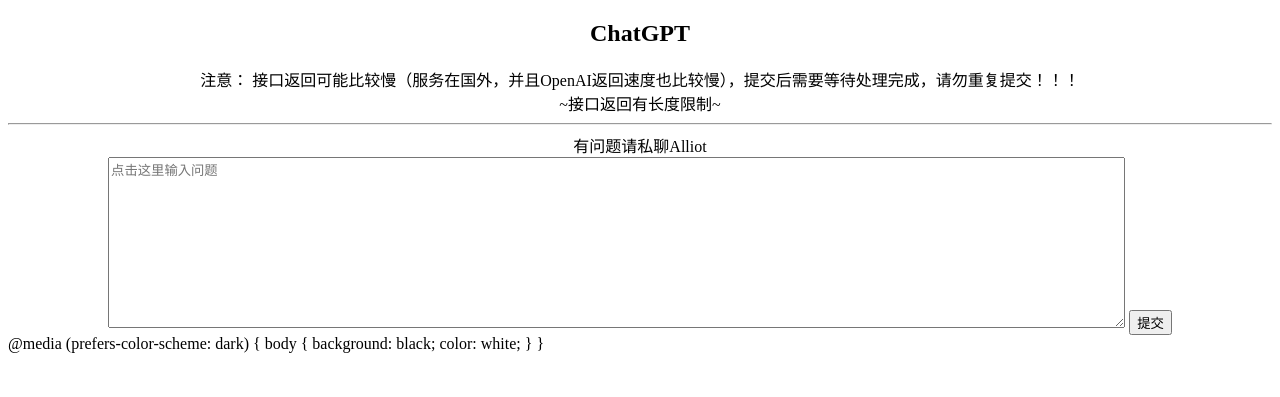
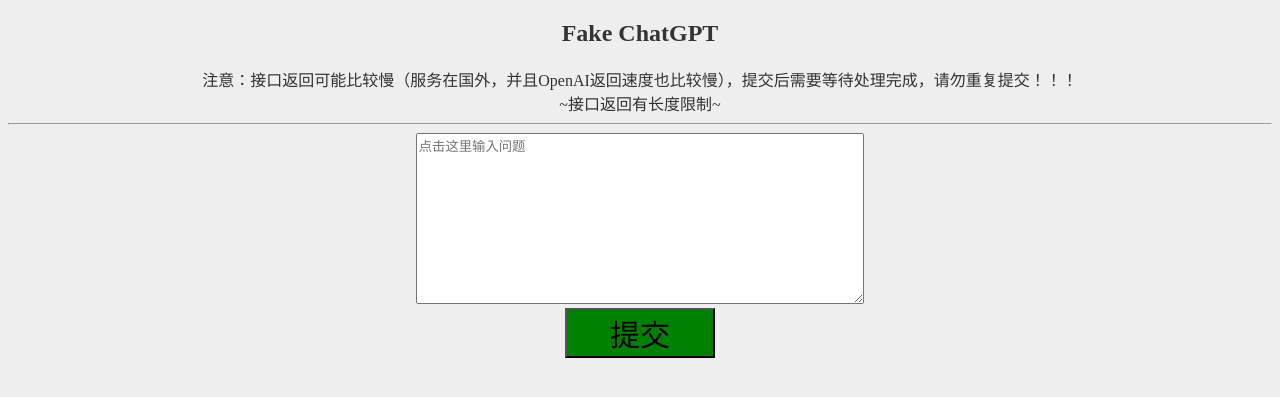
Before and after one commit to slippersheepig/chatgpt-web, a Flask app: page /chat in a window 1280 px wide. Shown: the top 397 px of the page. Run offline with Flask 2, Linux system fonts and the light colour scheme.

Commit message:
Update chat.html

```diff
--- a/templates/chat.html
+++ b/templates/chat.html
@@ -5,52 +5,52 @@
 <meta name="viewport" content="width=device-width,initial-scale=1" />
 
 <head>
+    <!-- <link rel="shortcut icon" href="" type="image/x-icon" /> -->
     <meta charset="UTF-8">
-    <title>ChatGPT临时体验卡</title>
+    <title>OpenAI</title>
+    <style>
+      body {
+        color: #333;
+        background-color: #eee;
+      }
+    @media (prefers-color-scheme: dark) {
+      body {
+        background: black;
+        color: white;
+      }
+    }
+    </style>
 </head>
 
 <body>
     <div align="center">
-        <h2>ChatGPT</h2>
-        <div>注意： 接口返回可能比较慢（服务在国外，并且OpenAI返回速度也比较慢），提交后需要等待处理完成，请勿重复提交！！！</div>
+        <h2>Fake ChatGPT</h2>
+        <div>注意：接口返回可能比较慢（服务在国外，并且OpenAI返回速度也比较慢），提交后需要等待处理完成，请勿重复提交！！！</div>
         <div>~接口返回有长度限制~</div>
         <hr />
-        <div>有问题请私聊Alliot</div>
         {% if message %} {{ message }} {% endif %}
         <form method="post" onsubmit="submit.disabled=true">
-            <textarea style="width:80%;" name="question" placeholder="点击这里输入问题" rows="11" id="form"></textarea>
-            <input type="submit" value="提交" id="submit" />
+            <textarea style="width:35%;" name="question" placeholder="点击这里输入问题" rows="11" id="form"></textarea>
+            <br>
+            <input type="submit" style="width:150px;height:50px;background-color:green;font-size:30px" value="提交" id="submit" />
         </form>
         <div id="loading" style="display:none; color:red"><b>后端正在处理，请稍等...</b></div>
         {% if question %}
-        <div style="text-align: left"><b>Human:</b>
+        <div style="text-align: left"><b>人类:</b>
             <pre id="question">{{ question }}</pre>
         </div>
         <hr />
-        <div style="text-align: left"><b>AI:</b>
+        <div style="text-align: left"><b>人工智障:</b>
             <pre style="text-align:left; white-space: pre-wrap;" id="res">{{ res }}</pre>
         </div>
-
         {% endif %}
-
-
     </div>
-@media (prefers-color-scheme: dark) {
-    body {
-    	background: black;
-    	color: white;
-    }
-}
 </body>
-
 <script>
     let loading = document.getElementById('loading');
     let form = document.querySelector('form');
-
     form.addEventListener('submit', () => {
         loading.style.display = 'block';
     });
-
 </script>
-
 </html>
```
